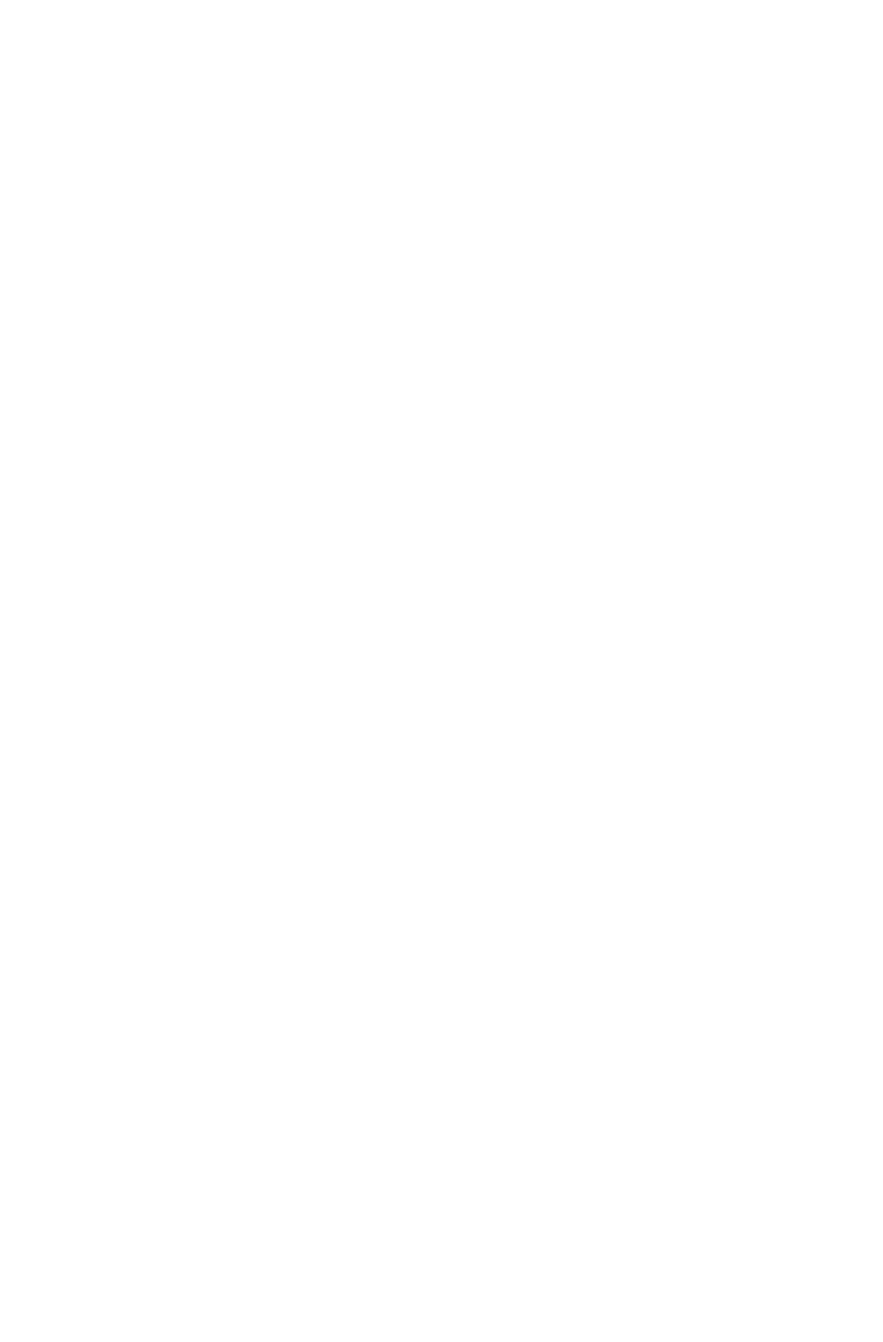
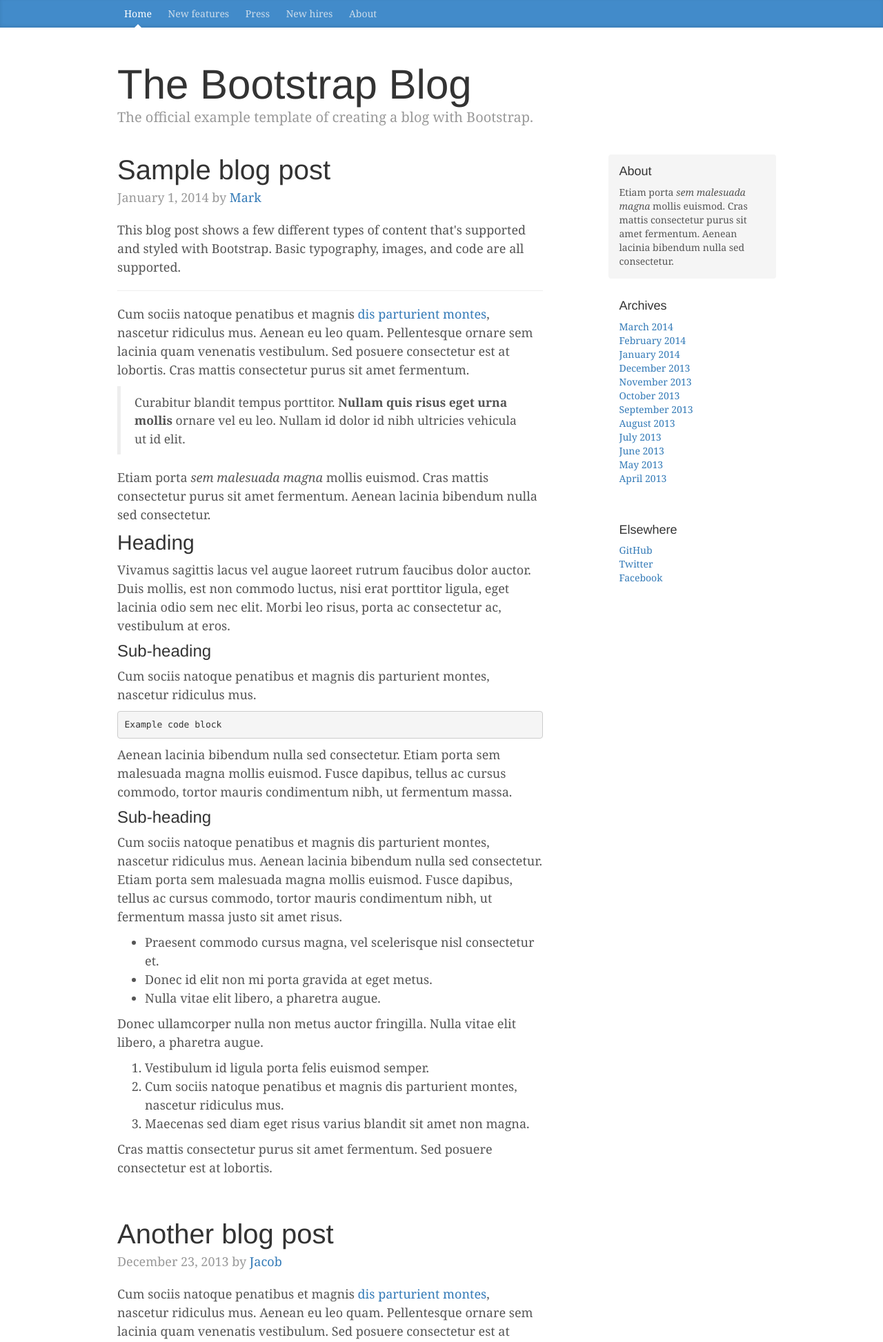
Before and after one commit to vdorogobid/vdor_theme, a PHP site: page / in a window 1280 px wide. Before the commit the part shown is empty. Shown: the top 1946 px of the page at 69% size. Before the commit the page ends 800 px from the top, so only its background shows below. Run offline with PHP 8.4, Linux system fonts and the light colour scheme.

Commit message:
Верстка

```diff
--- a/index.html
+++ b/index.html
@@ -0,0 +1,166 @@
+
+<!DOCTYPE html>
+<html lang="en">
+  <head>
+    <meta charset="utf-8">
+    <meta http-equiv="X-UA-Compatible" content="IE=edge">
+    <meta name="viewport" content="width=device-width, initial-scale=1">
+    <!-- The above 3 meta tags *must* come first in the head; any other head content must come *after* these tags -->
+    <meta name="description" content="">
+    <meta name="author" content="">
+    <link rel="icon" href="../../favicon.ico">
+
+    <title>VDOROGOBID best theme for WP</title>
+
+    <!-- Bootstrap core CSS -->
+    <link href="css/bootstrap.css" rel="stylesheet">
+
+    <!-- Custom styles for this template -->
+    <link href="css/style.css" rel="stylesheet">
+
+  </head>
+
+  <body>
+
+    <div class="blog-masthead">
+      <div class="container">
+        <nav class="blog-nav">
+          <a class="blog-nav-item active" href="#">Home</a>
+          <a class="blog-nav-item" href="#">New features</a>
+          <a class="blog-nav-item" href="#">Press</a>
+          <a class="blog-nav-item" href="#">New hires</a>
+          <a class="blog-nav-item" href="#">About</a>
+        </nav>
+      </div>
+    </div>
+
+    <div class="container">
+
+      <div class="blog-header">
+        <h1 class="blog-title">The Bootstrap Blog</h1>
+        <p class="lead blog-description">The official example template of creating a blog with Bootstrap.</p>
+      </div>
+
+      <div class="row">
+
+        <div class="col-sm-8 blog-main">
+
+          <div class="blog-post">
+            <h2 class="blog-post-title">Sample blog post</h2>
+            <p class="blog-post-meta">January 1, 2014 by <a href="#">Mark</a></p>
+
+            <p>This blog post shows a few different types of content that's supported and styled with Bootstrap. Basic typography, images, and code are all supported.</p>
+            <hr>
+            <p>Cum sociis natoque penatibus et magnis <a href="#">dis parturient montes</a>, nascetur ridiculus mus. Aenean eu leo quam. Pellentesque ornare sem lacinia quam venenatis vestibulum. Sed posuere consectetur est at lobortis. Cras mattis consectetur purus sit amet fermentum.</p>
+            <blockquote>
+              <p>Curabitur blandit tempus porttitor. <strong>Nullam quis risus eget urna mollis</strong> ornare vel eu leo. Nullam id dolor id nibh ultricies vehicula ut id elit.</p>
+            </blockquote>
+            <p>Etiam porta <em>sem malesuada magna</em> mollis euismod. Cras mattis consectetur purus sit amet fermentum. Aenean lacinia bibendum nulla sed consectetur.</p>
+            <h2>Heading</h2>
+            <p>Vivamus sagittis lacus vel augue laoreet rutrum faucibus dolor auctor. Duis mollis, est non commodo luctus, nisi erat porttitor ligula, eget lacinia odio sem nec elit. Morbi leo risus, porta ac consectetur ac, vestibulum at eros.</p>
+            <h3>Sub-heading</h3>
+            <p>Cum sociis natoque penatibus et magnis dis parturient montes, nascetur ridiculus mus.</p>
+            <pre><code>Example code block</code></pre>
+            <p>Aenean lacinia bibendum nulla sed consectetur. Etiam porta sem malesuada magna mollis euismod. Fusce dapibus, tellus ac cursus commodo, tortor mauris condimentum nibh, ut fermentum massa.</p>
+            <h3>Sub-heading</h3>
+            <p>Cum sociis natoque penatibus et magnis dis parturient montes, nascetur ridiculus mus. Aenean lacinia bibendum nulla sed consectetur. Etiam porta sem malesuada magna mollis euismod. Fusce dapibus, tellus ac cursus commodo, tortor mauris condimentum nibh, ut fermentum massa justo sit amet risus.</p>
+            <ul>
+              <li>Praesent commodo cursus magna, vel scelerisque nisl consectetur et.</li>
+              <li>Donec id elit non mi porta gravida at eget metus.</li>
+              <li>Nulla vitae elit libero, a pharetra augue.</li>
+            </ul>
+            <p>Donec ullamcorper nulla non metus auctor fringilla. Nulla vitae elit libero, a pharetra augue.</p>
+            <ol>
+              <li>Vestibulum id ligula porta felis euismod semper.</li>
+              <li>Cum sociis natoque penatibus et magnis dis parturient montes, nascetur ridiculus mus.</li>
+              <li>Maecenas sed diam eget risus varius blandit sit amet non magna.</li>
+            </ol>
+            <p>Cras mattis consectetur purus sit amet fermentum. Sed posuere consectetur est at lobortis.</p>
+          </div><!-- /.blog-post -->
+
+          <div class="blog-post">
+            <h2 class="blog-post-title">Another blog post</h2>
+            <p class="blog-post-meta">December 23, 2013 by <a href="#">Jacob</a></p>
+
+            <p>Cum sociis natoque penatibus et magnis <a href="#">dis parturient montes</a>, nascetur ridiculus mus. Aenean eu leo quam. Pellentesque ornare sem lacinia quam venenatis vestibulum. Sed posuere consectetur est at lobortis. Cras mattis consectetur purus sit amet fermentum.</p>
+            <blockquote>
+              <p>Curabitur blandit tempus porttitor. <strong>Nullam quis risus eget urna mollis</strong> ornare vel eu leo. Nullam id dolor id nibh ultricies vehicula ut id elit.</p>
+            </blockquote>
+            <p>Etiam porta <em>sem malesuada magna</em> mollis euismod. Cras mattis consectetur purus sit amet fermentum. Aenean lacinia bibendum nulla sed consectetur.</p>
+            <p>Vivamus sagittis lacus vel augue laoreet rutrum faucibus dolor auctor. Duis mollis, est non commodo luctus, nisi erat porttitor ligula, eget lacinia odio sem nec elit. Morbi leo risus, porta ac consectetur ac, vestibulum at eros.</p>
+          </div><!-- /.blog-post -->
+
+          <div class="blog-post">
+            <h2 class="blog-post-title">New feature</h2>
+            <p class="blog-post-meta">December 14, 2013 by <a href="#">Chris</a></p>
+
+            <p>Cum sociis natoque penatibus et magnis dis parturient montes, nascetur ridiculus mus. Aenean lacinia bibendum nulla sed consectetur. Etiam porta sem malesuada magna mollis euismod. Fusce dapibus, tellus ac cursus commodo, tortor mauris condimentum nibh, ut fermentum massa justo sit amet risus.</p>
+            <ul>
+              <li>Praesent commodo cursus magna, vel scelerisque nisl consectetur et.</li>
+              <li>Donec id elit non mi porta gravida at eget metus.</li>
+              <li>Nulla vitae elit libero, a pharetra augue.</li>
+            </ul>
+            <p>Etiam porta <em>sem malesuada magna</em> mollis euismod. Cras mattis consectetur purus sit amet fermentum. Aenean lacinia bibendum nulla sed consectetur.</p>
+            <p>Donec ullamcorper nulla non metus auctor fringilla. Nulla vitae elit libero, a pharetra augue.</p>
+          </div><!-- /.blog-post -->
+
+          <nav>
+            <ul class="pager">
+              <li><a href="#">Previous</a></li>
+              <li><a href="#">Next</a></li>
+            </ul>
+          </nav>
+
+        </div><!-- /.blog-main -->
+
+        <div class="col-sm-3 col-sm-offset-1 blog-sidebar">
+          <div class="sidebar-module sidebar-module-inset">
+            <h4>About</h4>
+            <p>Etiam porta <em>sem malesuada magna</em> mollis euismod. Cras mattis consectetur purus sit amet fermentum. Aenean lacinia bibendum nulla sed consectetur.</p>
+          </div>
+          <div class="sidebar-module">
+            <h4>Archives</h4>
+            <ol class="list-unstyled">
+              <li><a href="#">March 2014</a></li>
+              <li><a href="#">February 2014</a></li>
+              <li><a href="#">January 2014</a></li>
+              <li><a href="#">December 2013</a></li>
+              <li><a href="#">November 2013</a></li>
+              <li><a href="#">October 2013</a></li>
+              <li><a href="#">September 2013</a></li>
+              <li><a href="#">August 2013</a></li>
+              <li><a href="#">July 2013</a></li>
+              <li><a href="#">June 2013</a></li>
+              <li><a href="#">May 2013</a></li>
+              <li><a href="#">April 2013</a></li>
+            </ol>
+          </div>
+          <div class="sidebar-module">
+            <h4>Elsewhere</h4>
+            <ol class="list-unstyled">
+              <li><a href="#">GitHub</a></li>
+              <li><a href="#">Twitter</a></li>
+              <li><a href="#">Facebook</a></li>
+            </ol>
+          </div>
+        </div><!-- /.blog-sidebar -->
+
+      </div><!-- /.row -->
+
+    </div><!-- /.container -->
+
+    <footer class="blog-footer">
+      <p>Blog template built for <a href="http://getbootstrap.com">Bootstrap</a> by <a href="https://twitter.com/mdo">@mdo</a>.</p>
+      <p>
+        <a href="#">Back to top</a>
+      </p>
+    </footer>
+
+
+    <!-- Bootstrap core JavaScript
+    ================================================== -->
+    <!-- Placed at the end of the document so the pages load faster -->
+    <script src="https://ajax.googleapis.com/ajax/libs/jquery/1.12.4/jquery.min.js"></script>
+    <script src="js/bootstrap.js"></script>
+  </body>
+</html>
```
Also changed, not shown: css/style.css (+39 -0 lines), front.html (added, +88 -0 lines), img/showcase.jpg (added).
